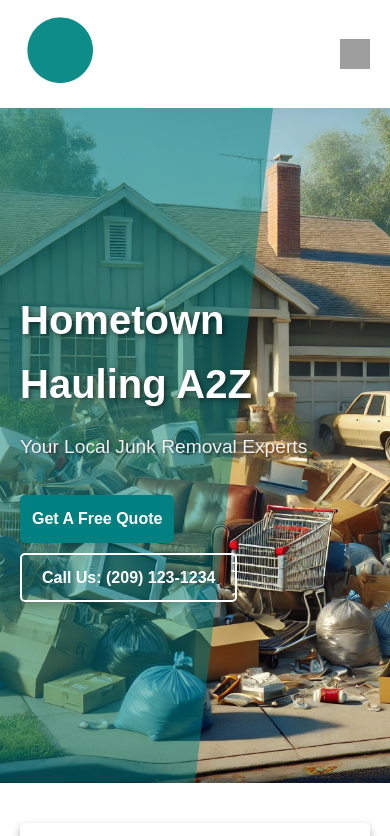
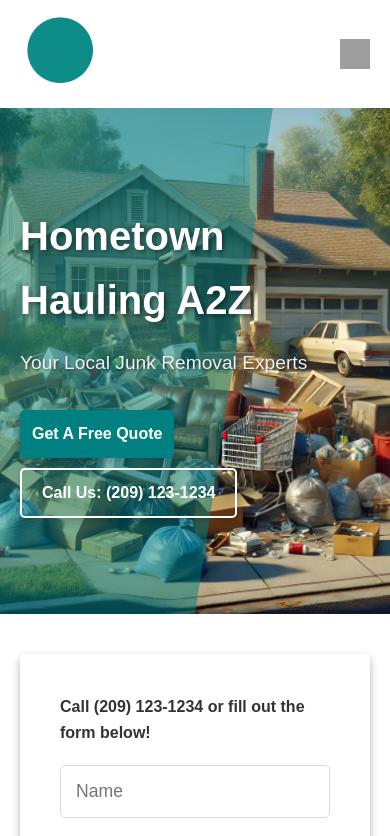
Before and after one commit to andrewgomez1992/a2z-hauling, a React (Vite) app: page / in a window 390 px wide. Shown: the top 836 px of the page. Built offline with nearby package versions, Linux system fonts and the light colour scheme; grey boxes are pictures that could not be loaded.

Commit message:
reduce vh for mobile for hero section

```diff
--- a/src/components/Hero.jsx
+++ b/src/components/Hero.jsx
@@ -16,6 +16,7 @@ const HeroSection = styled.section`
   @media (max-width: 768px) {
     background-position: center top;
     padding: 0 20px;
+    height: 60vh;
   }
 `;
 
```
